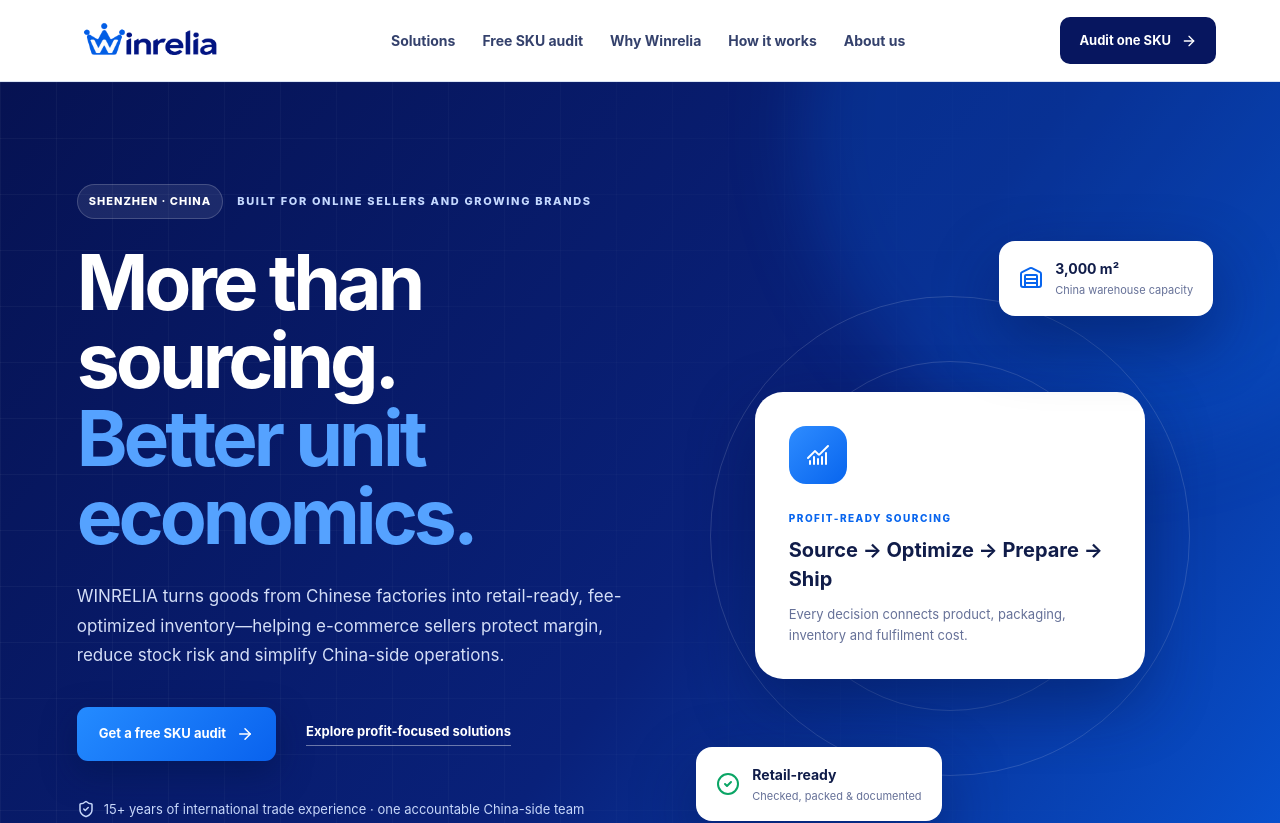
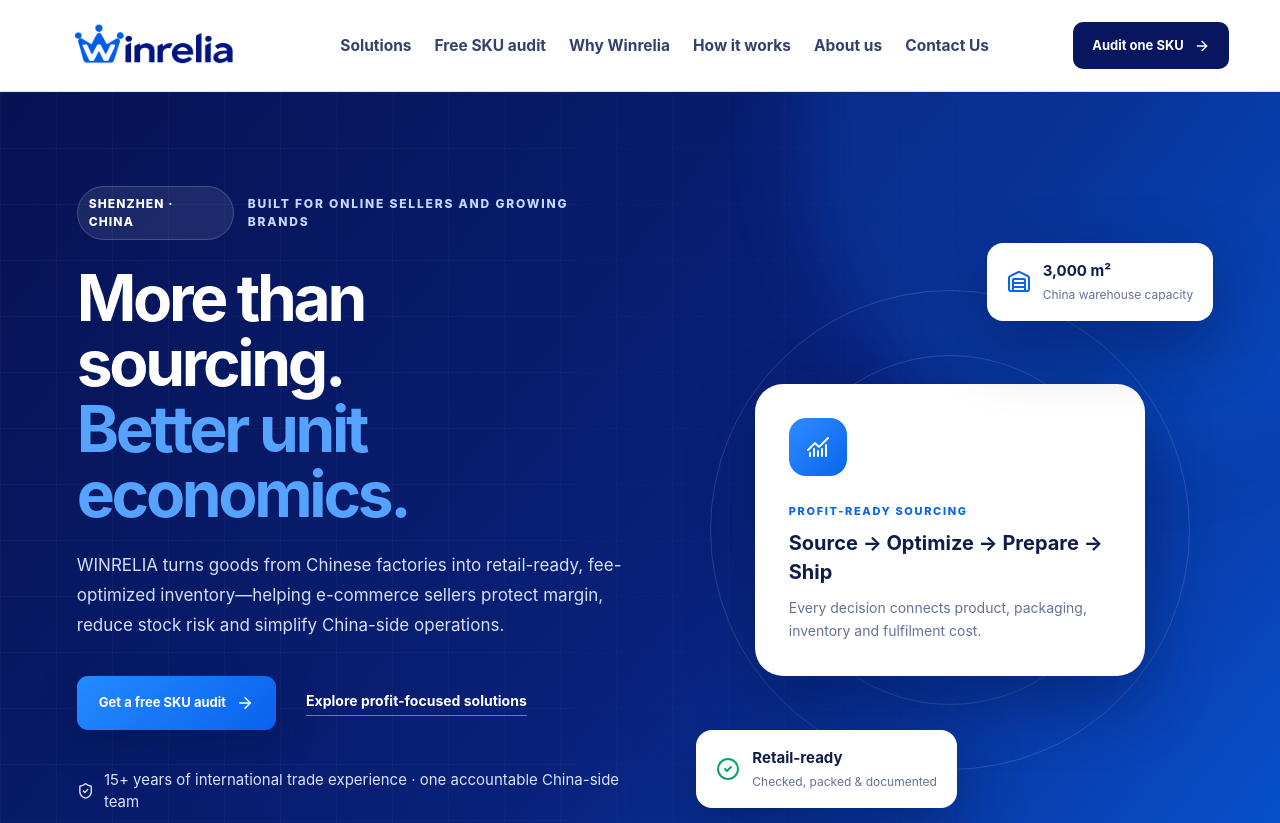
Before and after one commit to cenozen/winrelia-site, a Next.js app: page / in a window 1280 px wide. Shown: the top 823 px of the page. Built offline with nearby package versions, Linux system fonts and the light colour scheme.

Commit message:
Refine Winrelia typography and navigation

```diff
--- a/app/page.tsx
+++ b/app/page.tsx
@@ -86,7 +86,7 @@
   return <main>
     <header className="site-header">
       <a className="brand" href="#top" aria-label="Winrelia home"><img src="/winrelia-logo.png" alt="Winrelia" /></a>
-      <nav aria-label="Main navigation"><a href="#services">Solutions</a><a href="#audit">Free SKU audit</a><a href="#why">Why Winrelia</a><a href="#process">How it works</a><a href="#about">About us</a></nav>
+      <nav aria-label="Main navigation"><a href="#services">Solutions</a><a href="#audit">Free SKU audit</a><a href="#why">Why Winrelia</a><a href="#process">How it works</a><a href="#about">About us</a><a href="#contact">Contact Us</a></nav>
       <a className="header-cta" href="mailto:winrelia@hotmail.com?subject=Free%20SKU%20audit">Audit one SKU <ArrowRight size={16}/></a>
     </header>
     <section className="hero" id="top">
@@ -126,7 +126,7 @@
     </section>
     <section className="section process" id="process"><div className="section-heading"><div><p className="kicker">A measurable working process</p><h2>Review first.<br/><em>Execute with evidence.</em></h2></div><p>Start with a single SKU, shipment or urgent problem. Expand the relationship only after you see how our China-side team works.</p></div><div className="process-grid">{process.map(([n,t,b])=><article key={n}><span>{n}</span><div className="process-dot"/><h3>{t}</h3><p>{b}</p></article>)}</div></section>
     <section className="section about" id="about"><div className="about-panel"><p className="kicker light">Based in Shenzhen, working globally</p><h2>Your e-commerce<br/><em>operations team in China.</em></h2><p>WINRELIA TECHNOLOGY CO., LTD brings sourcing, customization, quality control, warehousing, packaging, consolidation and shipment preparation under one accountable team, with operational support across Shenzhen, Dongguan and Guangzhou.</p><ul><li><CheckCircle2/>SKU-level packing, carton and batch records</li><li><CheckCircle2/>Small-batch branding and multi-factory kitting</li><li><CheckCircle2/>Quality, documentation and shipment preparation</li></ul></div><div className="promise"><img src="/winrelia-logo.png" alt=""/><blockquote>Helping you win your markets.</blockquote><p>From China-side complexity to inventory ready for the UK, Europe, USA, Australia and beyond.</p></div></section>
-    <section className="closing"><span className="closing-mark">W</span><p className="kicker light">One SKU is enough to begin</p><h2>Find the hidden cost<br/><em>before your next order.</em></h2><p>Send Owen a product link, current package size and target market. We will reply with a practical review of where cost or risk may be reduced.</p><div className="actions"><a className="button white" href="https://wa.me/8613430302527?text=Hi%20Owen%2C%20I%27d%20like%20a%20free%20SKU%20audit.%20Here%20is%20my%20product%20link%3A" target="_blank" rel="noreferrer">WhatsApp Owen <ArrowRight size={18}/></a><a className="email-link" href="mailto:winrelia@hotmail.com?subject=Free%20SKU%20audit">winrelia@hotmail.com</a></div></section>
+    <section className="closing" id="contact"><span className="closing-mark">W</span><p className="kicker light">One SKU is enough to begin</p><h2>Find the hidden cost<br/><em>before your next order.</em></h2><p>Send Owen a product link, current package size and target market. We will reply with a practical review of where cost or risk may be reduced.</p><div className="actions"><a className="button white" href="https://wa.me/8613430302527?text=Hi%20Owen%2C%20I%27d%20like%20a%20free%20SKU%20audit.%20Here%20is%20my%20product%20link%3A" target="_blank" rel="noreferrer">WhatsApp Owen <ArrowRight size={18}/></a><a className="email-link" href="mailto:winrelia@hotmail.com?subject=Free%20SKU%20audit">winrelia@hotmail.com</a></div></section>
     <footer><img src="/winrelia-logo.png" alt="Winrelia"/><p>WINRELIA TECHNOLOGY CO., LTD · Shenzhen, China · WhatsApp +86 134 3030 2527</p><p>© 2026 Winrelia</p></footer>
   </main>;
 }
--- a/app/strategy.css
+++ b/app/strategy.css
@@ -1,6 +1,6 @@
 .site-header nav {
-  gap: 27px;
-  font-size: 14px;
+  gap: 23px;
+  font-size: 15.5px;
 }
 
 .service-grid article {
```
Also changed, not shown: app/globals.css.
